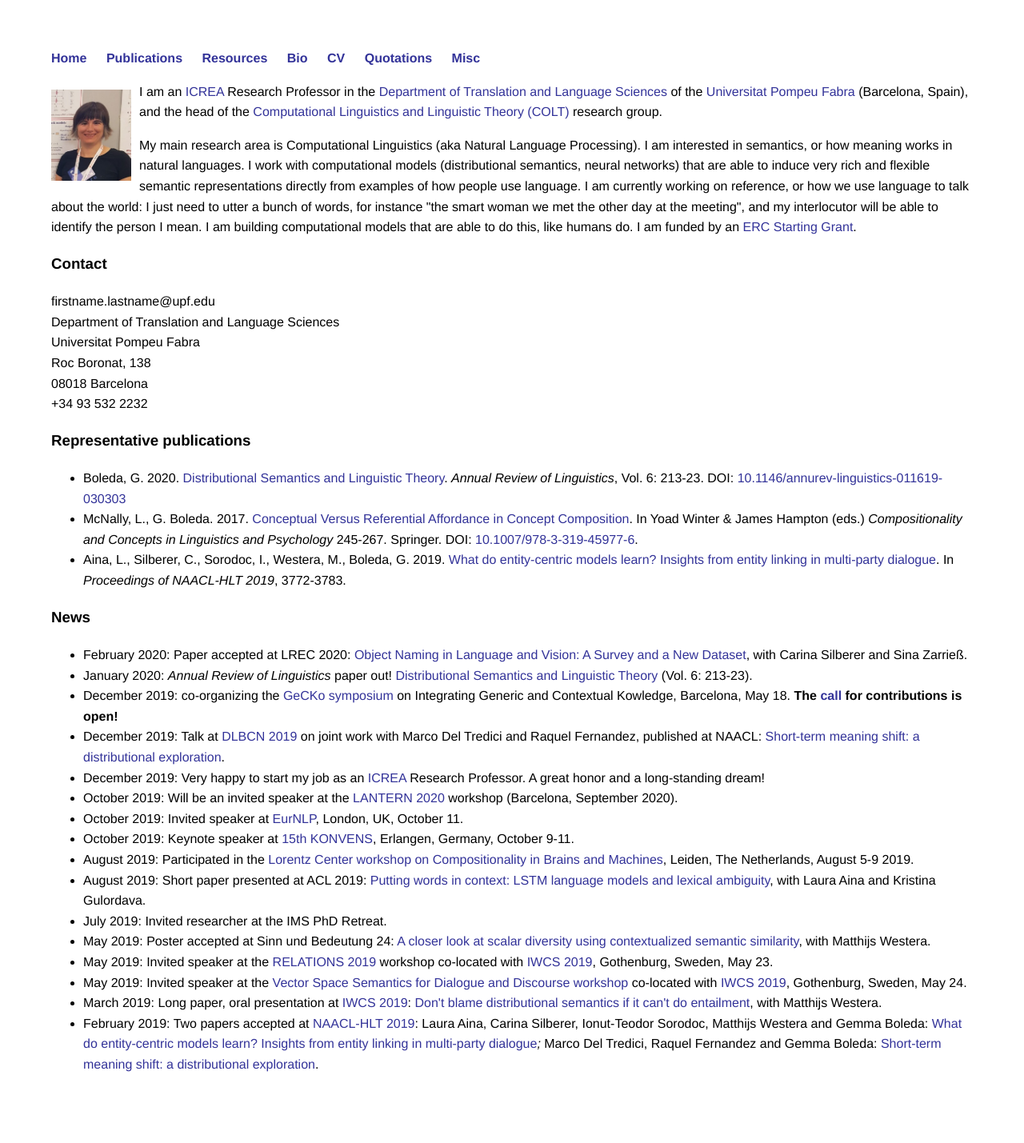
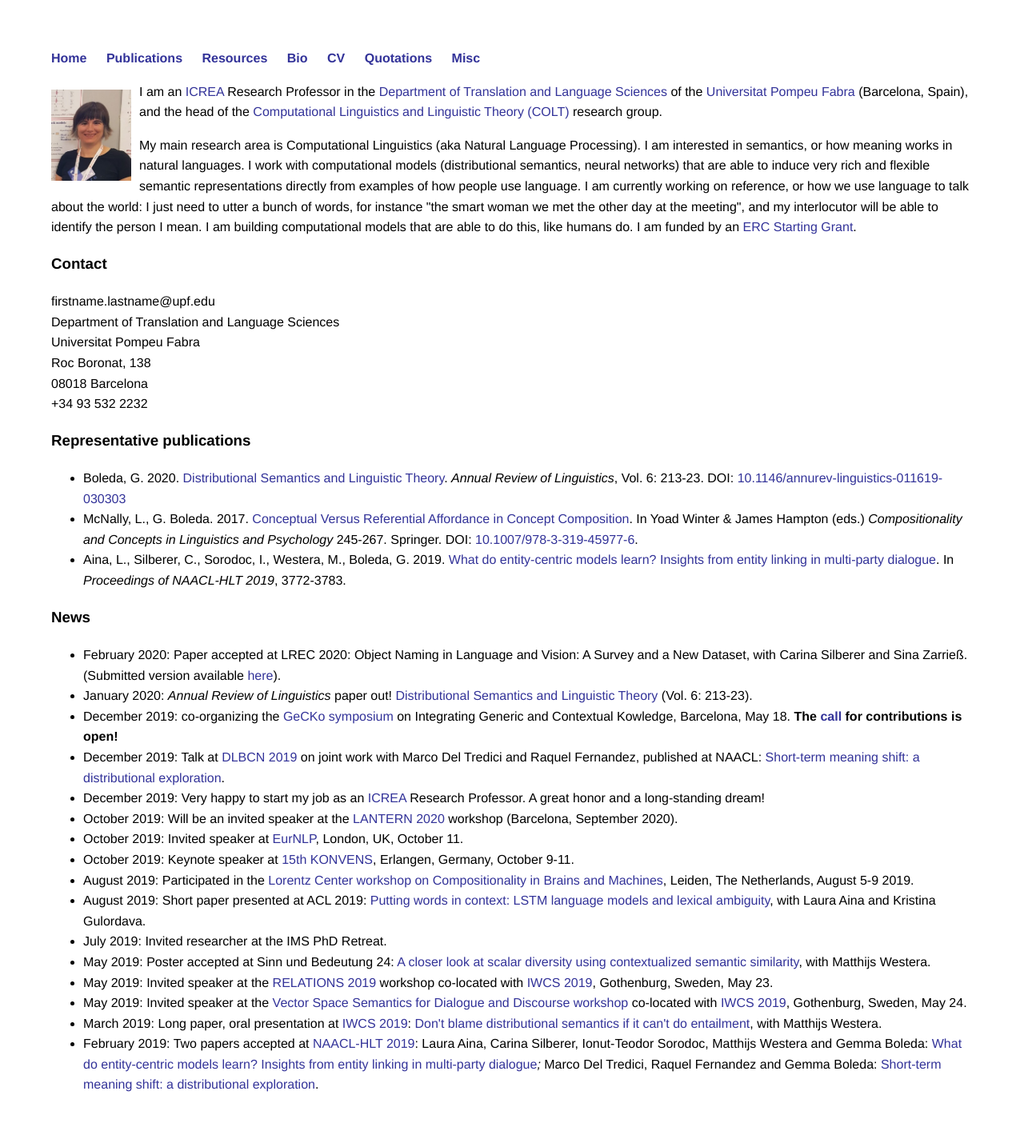
Before and after one commit to gboleda/gboleda.github.io, a Jekyll site: the page built from index.html, in a window 1280 px wide. Shown: the whole page at 80% size. Built offline with Jekyll 4.4.1, drawn with Linux system fonts in a browser that asks for light colours; before the commit the page ends 1403 px from its top, so only the background shows below that.

```diff
--- a/index.html
+++ b/index.html
@@ -46,8 +46,7 @@
 
 <h3>News</h3>
 <ul>
-	<li>February 2020: Paper accepted at LREC 2020: <a href="./pubs/lrec2020naming-submitted.pdf">
-		Object Naming in Language and Vision: A Survey and a New Dataset</a>, with Carina Silberer and Sina Zarrieß.</li>
+	<li>February 2020: Paper accepted at LREC 2020: Object Naming in Language and Vision: A Survey and a New Dataset, with Carina Silberer and Sina Zarrieß. (Submitted version available <a href="./pubs/lrec2020naming-submitted.pdf">here</a>).</li>
 	<li>January 2020: <i>Annual Review of Linguistics</i> paper out!
 		<a href="http://www.annualreviews.org/eprint/49J5VEMAMTAXAHVCUVDF/full/10.1146/annurev-linguistics-011619-030303">
 			Distributional Semantics and Linguistic Theory</a> (Vol. 6: 213-23).</li>
```
